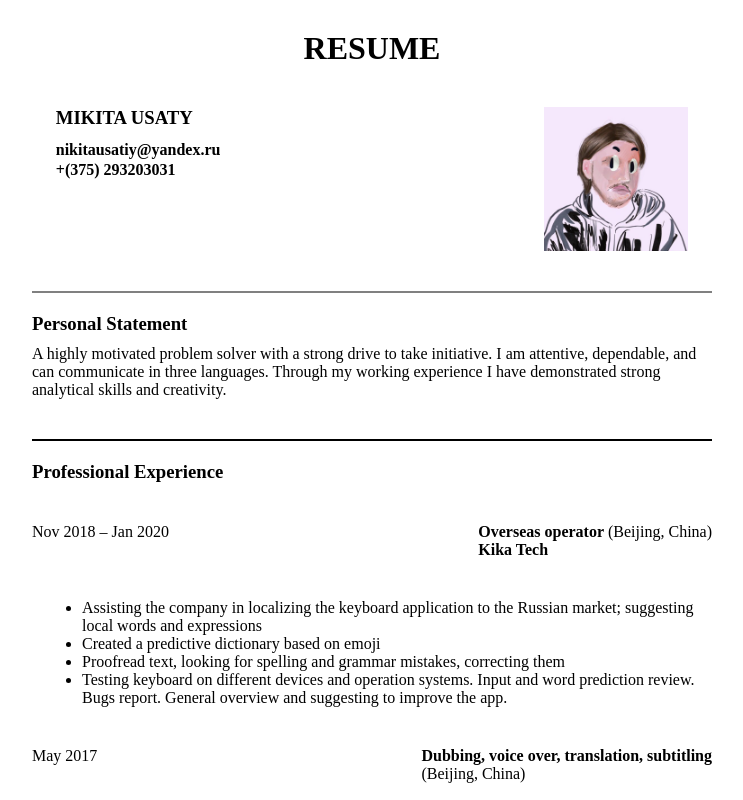
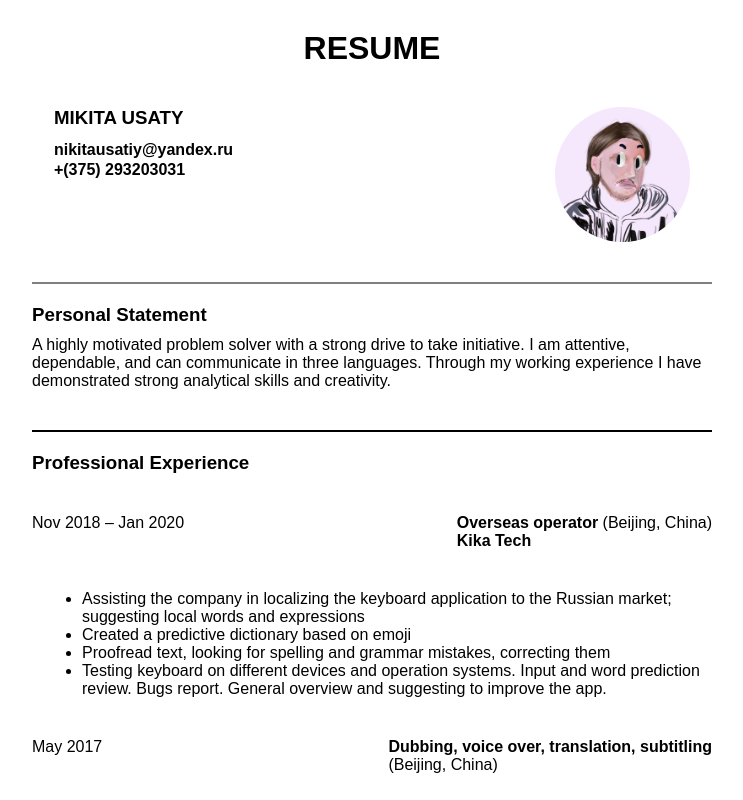
Before and after one commit to nikitaUsaty/rsschool-cv, a plain HTML site: page index.html in a window 1280 px wide. Shown: the top 800 px of the page, without its empty margins (268-1011 px from the left). Drawn offline with Linux system fonts and the light colour scheme.

Commit message:
fix: change photo propotions

```diff
--- a/css/style.scss
+++ b/css/style.scss
@@ -2,7 +2,9 @@
   margin: 0;
   padding: 0;
 }
-
+body {
+  font-family: Arial, Helvetica, sans-serif;
+}
 .wrapper {
   max-width: 1440px;
   margin: 0 auto;
@@ -44,14 +46,15 @@ header {
   .photo {
     padding: 0;
     position: relative;
-    width: 144px;
-    height: 144px;
+    width: 135px;
+
+    border-radius: 50%;
 
     img {
       align-items: start;
       position: absolute;
       left: 50%;
-      top: 50%;
+
       transform: translate(-50%, -50%);
       max-width: 100%;
       max-height: 100%;
```
Also changed, not shown: css/style.css, 1 other file.
